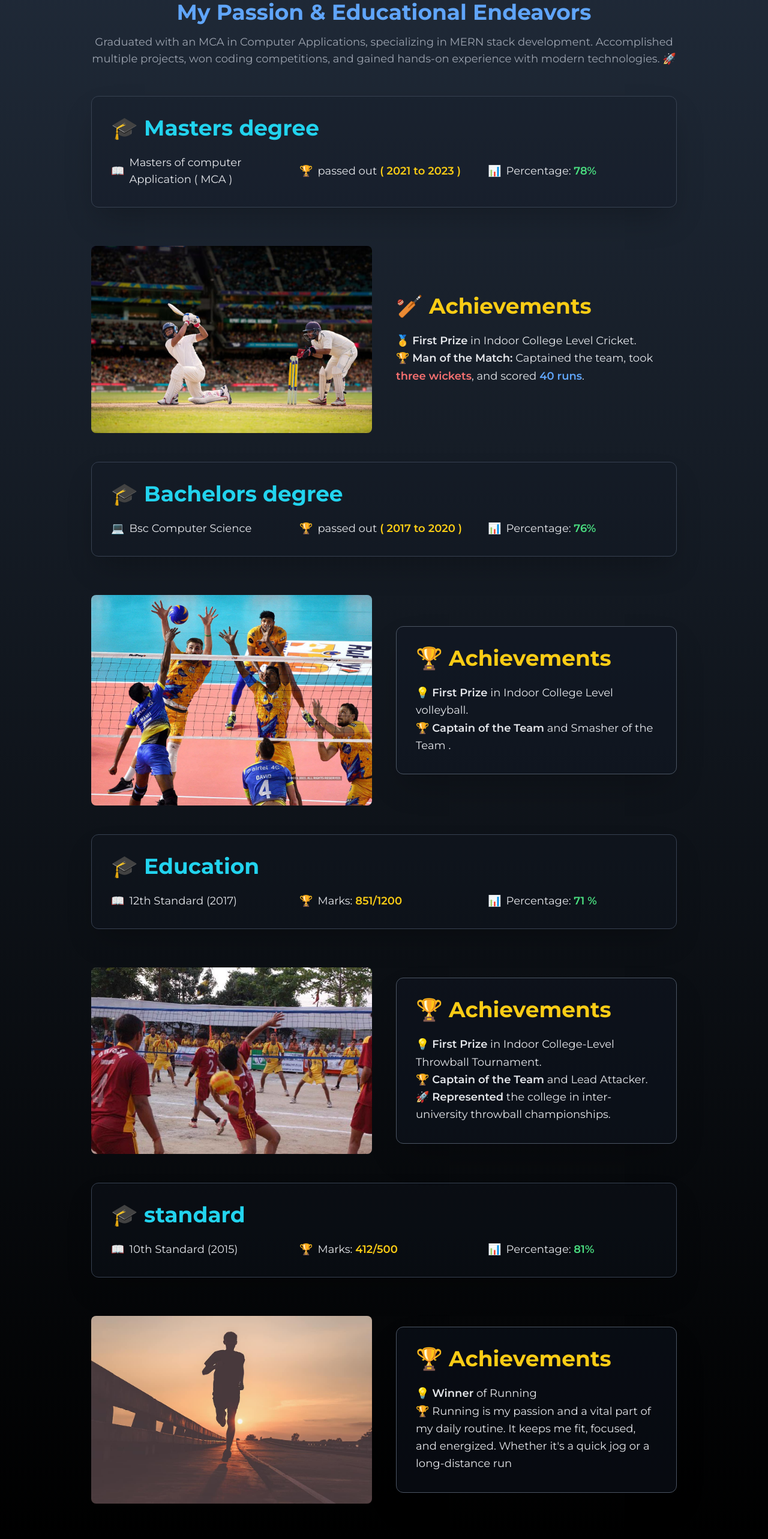
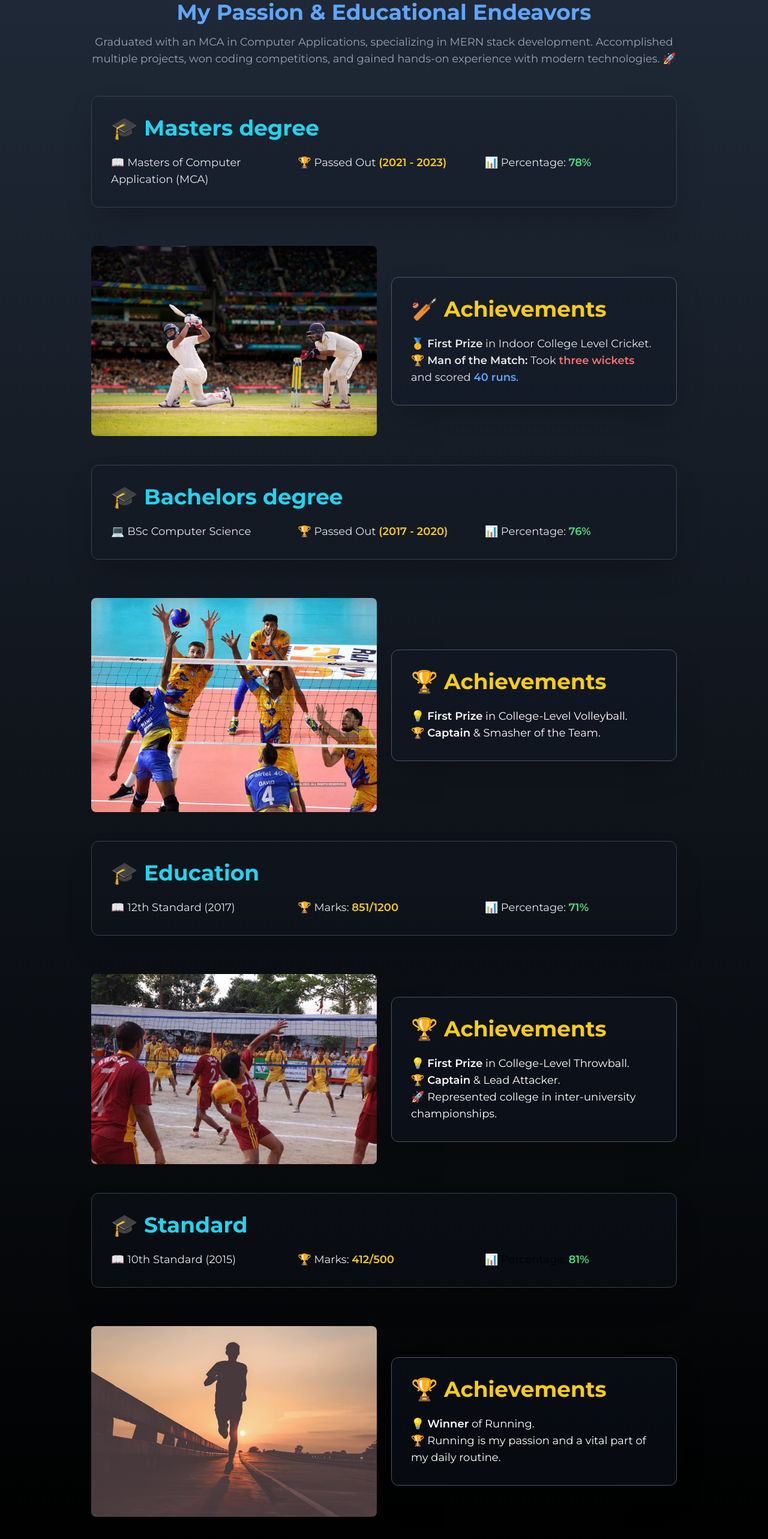
Before and after one commit to anbumanigithub/ReactAnbuPortfolio-anbu_backupvectone, a React (Create React App) app: page / in a window 1280 px wide. Shown: the part 2120-4686 px from the top of the page at 60% size. Built offline with nearby package versions, Linux system fonts and the light colour scheme.

Commit message:
Update About.jsx

```diff
--- a/src/components/About.jsx
+++ b/src/components/About.jsx
@@ -1,3 +1,4 @@
+
 import React from "react";
 import CricketImage from "../assets/cricket2.jpg";
 import VolleyballImage from "../assets/volleyball.jpg";
@@ -9,177 +10,114 @@ const About = () => {
     <>
       <div
         name="about"
-        className="bg-gradient-to-b from-gray-800 to-black py-8 px-4 md:px-0 h-full "
+        className="bg-gradient-to-b from-gray-800 to-black py-8 px-4 sm:px-6 md:px-0 h-full"
       >
-        <div className=" mx-auto max-w-screen-lg h-full">
+        <div className="mx-auto max-w-screen-lg h-full">
           <h2 className="text-4xl font-bold text-center mb-4 text-blue-400">
             My Passion & Educational Endeavors
           </h2>
           <p className="text-lg text-gray-400 text-center mb-6">
             Graduated with an MCA in Computer Applications, specializing in MERN stack development. Accomplished multiple projects, won coding competitions, and gained hands-on experience with modern technologies. 🚀
           </p>
-          <div className="max-w-5xl mx-auto p-6 space-y-16">
-            <div className="bg-gray-900 bg-opacity-30 p-8 rounded-xl shadow-2xl border border-gray-700 overflow-hidden group">
-              <h3 className="text-4xl font-bold text-cyan-400 mb-6 flex items-center gap-2">
+
+          {/* Masters Degree */}
+          <div className="max-w-5xl mx-auto p-4 sm:p-6 space-y-12 sm:space-y-16">
+            <div className="bg-gray-900 bg-opacity-30 p-6 sm:p-8 rounded-xl shadow-2xl border border-gray-700">
+              <h3 className="text-4xl font-bold text-cyan-400 mb-6">
                 🎓 Masters degree
               </h3>
-              <div className="grid grid-cols-1 sm:grid-cols-3 gap-8 text-lg">
-                <p className="flex items-center gap-2">
-                  📖 <span className="text-gray-200"> Masters of computer Application ( MCA )</span>
-                </p>
-                <p className="flex items-center gap-2">
-                  🏆 <span className="text-gray-200">passed out<span className="font-semibold text-yellow-400">  ( 2021 to 2023 )</span></span>
-                </p>
-                <p className="flex items-center gap-2">
-                  📊 <span className="text-gray-200">Percentage: <span className="font-semibold text-green-400">78%</span></span>
-                </p>
+              <div className="grid grid-cols-1 sm:grid-cols-3 gap-6 text-lg">
+                <p className="text-gray-200">📖 Masters of Computer Application (MCA)</p>
+                <p className="text-gray-200">🏆 Passed Out <span className="text-yellow-400 font-semibold">(2021 - 2023)</span></p>
+                <p className="text-gray-200">📊 Percentage: <span className="text-green-400 font-semibold">78%</span></p>
               </div>
             </div>
-            <div className="grid grid-cols-1 md:grid-cols-2 gap-10 items-center">
-              <div>
-                <img
-                  src={CricketImage}
-                  alt="Cricket"
-                  className="w-full h-auto rounded-lg"
-                />
-              </div>
-              <div>
-                <h3 className="text-4xl font-bold mb-6 text-yellow-400 flex items-center gap-2">
-                  🏏 Achievements
-                </h3>
-                <p className="text-lg text-gray-200 leading-relaxed">
-                  🥇 <span className="font-semibold">First Prize</span> in Indoor College Level Cricket.
-                  <br />
-                  🏆 <span className="font-semibold">Man of the Match:</span> Captained the team, took
-                  <span className="text-red-400 font-semibold"> three wickets</span>, and scored
-                  <span className="text-blue-400 font-semibold"> 40 runs</span>.
+
+            <div className="grid grid-cols-1 md:grid-cols-2 gap-6 items-center">
+              <img src={CricketImage} alt="Cricket" className="w-full h-auto rounded-lg object-cover" />
+              <div className="bg-gray-900 bg-opacity-40 p-6 sm:p-8 rounded-xl text-white border border-gray-600 shadow-2xl">
+                <h3 className="text-4xl font-bold mb-6 text-yellow-400">🏏 Achievements</h3>
+                <p className="text-lg text-gray-200">
+                  🥇 <span className="font-semibold">First Prize</span> in Indoor College Level Cricket.<br />
+                  🏆 <span className="font-semibold">Man of the Match:</span> Took <span className="text-red-400 font-semibold">three wickets</span> and scored <span className="text-blue-400 font-semibold">40 runs</span>.
                 </p>
               </div>
             </div>
           </div>
-          <div className="max-w-5xl mx-auto p-6 space-y-16">
-            <div className="bg-gray-900 bg-opacity-30  p-8 rounded-xl shadow-2xl border border-gray-700 overflow-hidden group">
-              <h3 className="text-4xl font-bold text-cyan-400 mb-6 flex items-center gap-2">
-                🎓 Bachelors degree
-              </h3>
-              <div className="grid grid-cols-1 sm:grid-cols-3 gap-8 text-lg">
-                <p className="flex items-center gap-2">
-                  💻 <span className="text-gray-200">Bsc Computer Science</span>
-                </p>
-                <p className="flex items-center gap-2">
-                  🏆 <span className="text-gray-200">passed out<span className="font-semibold text-yellow-400">  ( 2017 to 2020 )</span></span>
-                </p>
-                <p className="flex items-center gap-2">
-                  📊 <span className="text-gray-200">Percentage: <span className="font-semibold text-green-400">76%</span></span>
-                </p>
+
+          {/* Bachelors Degree */}
+          <div className="max-w-5xl mx-auto p-4 sm:p-6 space-y-12 sm:space-y-16">
+            <div className="bg-gray-900 bg-opacity-30 p-6 sm:p-8 rounded-xl shadow-2xl border border-gray-700">
+              <h3 className="text-4xl font-bold text-cyan-400 mb-6">🎓 Bachelors degree</h3>
+              <div className="grid grid-cols-1 sm:grid-cols-3 gap-6 text-lg">
+                <p className="text-gray-200">💻 BSc Computer Science</p>
+                <p className="text-gray-200">🏆 Passed Out <span className="text-yellow-400 font-semibold">(2017 - 2020)</span></p>
+                <p className="text-gray-200">📊 Percentage: <span className="text-green-400 font-semibold">76%</span></p>
               </div>
             </div>
-            <div className="grid grid-cols-1 md:grid-cols-2 gap-10 items-center">
-              <div>
-                <img
-                  src={VolleyballImage}
-                  alt="Volleyball"
-                  className="w-full h-auto rounded-lg"
-                />
-              </div>
-              <div className=" bg-gray-900 bg-opacity-40  p-8 rounded-xl text-white border border-gray-600 shadow-2xl">
-                <h3 className="text-4xl font-bold mb-6 text-yellow-400 flex items-center gap-2">
-                  🏆 Achievements
-                </h3>
-                <p className="text-lg text-gray-200 leading-relaxed">
-                  💡 <span className="font-semibold">First Prize </span> in Indoor College Level volleyball.
-                  <br />
-                  🏆 <span className="font-semibold"> Captain of the Team</span> and Smasher of the Team .
-                  <br />
+
+            <div className="grid grid-cols-1 md:grid-cols-2 gap-6 items-center">
+              <img src={VolleyballImage} alt="Volleyball" className="w-full h-auto rounded-lg object-cover" />
+              <div className="bg-gray-900 bg-opacity-40 p-6 sm:p-8 rounded-xl text-white border border-gray-600 shadow-2xl">
+                <h3 className="text-4xl font-bold mb-6 text-yellow-400">🏆 Achievements</h3>
+                <p className="text-lg">
+                  💡 <span className="font-semibold">First Prize</span> in College-Level Volleyball.<br />
+                  🏆 <span className="font-semibold">Captain</span> & Smasher of the Team.
                 </p>
               </div>
             </div>
           </div>
-          <div className="max-w-5xl mx-auto p-6 space-y-16">
-            <div className="bg-gray-900 bg-opacity-30  p-8 rounded-xl shadow-2xl border border-gray-700 overflow-hidden group">
-              <h3 className="text-4xl font-bold text-cyan-400 mb-6 flex items-center gap-2">
-                🎓 Education
-              </h3>
-              <div className="grid grid-cols-1 sm:grid-cols-3 gap-8 text-lg">
-                <p className="flex items-center gap-2">
-                  📖 <span className="text-gray-200">12th Standard (2017)</span>
-                </p>
-                <p className="flex items-center gap-2">
-                  🏆 <span className="text-gray-200">Marks: <span className="font-semibold text-yellow-400">851/1200</span></span>
-                </p>
-                <p className="flex items-center gap-2">
-                  📊 <span className="text-gray-200">Percentage: <span className="font-semibold text-green-400">71  %</span></span>
-                </p>
+
+          {/* High School Education */}
+          <div className="max-w-5xl mx-auto p-4 sm:p-6 space-y-12 sm:space-y-16">
+            <div className="bg-gray-900 bg-opacity-30 p-6 sm:p-8 rounded-xl shadow-2xl border border-gray-700">
+              <h3 className="text-4xl font-bold text-cyan-400 mb-6">🎓 Education</h3>
+              <div className="grid grid-cols-1 sm:grid-cols-3 gap-6 text-lg">
+                <p className="text-gray-200">📖 12th Standard (2017)</p>
+                <p className="text-gray-200">🏆 Marks: <span className="text-yellow-400 font-semibold">851/1200</span></p>
+                <p className="text-gray-200">📊 Percentage: <span className="text-green-400 font-semibold">71%</span></p>
               </div>
             </div>
-            <div className="grid grid-cols-1 md:grid-cols-2 gap-10 items-center">
-              <div >
-                <img
-                  src={throwballImage}
-                  alt="Cricket"
-                  className="w-full h-auto rounded-lg"
-                />
-              </div>
-              <div className=" bg-gray-900 bg-opacity-40  p-8 rounded-xl text-white border border-gray-600 shadow-2xl">
-                <h3 className="text-4xl font-bold mb-6 text-yellow-400 flex items-center gap-2">
-                  🏆 Achievements
-                </h3>
-                <p className="text-lg text-gray-200 leading-relaxed">
-                  💡 <span className="font-semibold">First Prize</span> in Indoor College-Level Throwball Tournament.
-                  <br />
-                  🏆 <span className="font-semibold">Captain of the Team</span> and Lead Attacker.
-                  <br />
-                  🚀 <span className="font-semibold">Represented</span> the college in inter-university throwball championships.
-                </p>
 
-              </div>
-            </div>
-          </div>
-          <div className="max-w-5xl mx-auto p-6 space-y-16">
-            <div className="bg-gray-900 bg-opacity-30  p-8 rounded-xl shadow-2xl border border-gray-700 overflow-hidden group">
-              <h3 className="text-4xl font-bold text-cyan-400 mb-6 flex items-center gap-2">
-                🎓 standard
-              </h3>
-              <div className="grid grid-cols-1 sm:grid-cols-3 gap-8 text-lg">
-
-                <p className="flex items-center gap-2">
-                  📖 <span className="text-gray-200">10th Standard (2015)</span>
-                </p>
-                <p className="flex items-center gap-2">
-                  🏆 <span className="text-gray-200">Marks: <span className="font-semibold text-yellow-400">412/500</span></span>
-                </p>
-                <p className="flex items-center gap-2">
-                  📊 <span className="text-gray-200">Percentage: <span className="font-semibold text-green-400">81%</span></span>
-                </p>
-
-              </div>
-            </div>
-            <div className="grid grid-cols-1 md:grid-cols-2 gap-10 items-center">
-              <div >
-                <img
-                  src={runningImage}
-                  alt="Cricket"
-                  className="w-full h-auto rounded-lg"
-                />
-              </div>
-              <div className=" bg-gray-900 bg-opacity-40  p-8 rounded-xl text-white border border-gray-600 shadow-2xl">
-                <h3 className="text-4xl font-bold mb-6 text-yellow-400 flex items-center gap-2">
-                  🏆 Achievements
-                </h3>
-                <p className="text-lg text-gray-200 leading-relaxed">
-                  💡 <span className="font-semibold">Winner</span> of Running
-                  <br />
-                  🏆 <span className="font-semibold"></span> Running is my passion and a vital part of my daily routine. It keeps me fit, focused, and energized. Whether it's a quick jog or a long-distance run
-                  <br />
+            <div className="grid grid-cols-1 md:grid-cols-2 gap-6 items-center">
+              <img src={throwballImage} alt="Throwball" className="w-full h-auto rounded-lg object-cover" />
+              <div className="bg-gray-900 bg-opacity-40 p-6 sm:p-8 rounded-xl text-white border border-gray-600 shadow-2xl">
+                <h3 className="text-4xl font-bold mb-6 text-yellow-400">🏆 Achievements</h3>
+                <p className="text-lg">
+                  💡 <span className="font-semibold">First Prize</span> in College-Level Throwball.<br />
+                  🏆 <span className="font-semibold">Captain</span> & Lead Attacker.<br />
+                  🚀 Represented college in inter-university championships.
                 </p>
               </div>
             </div>
           </div>
+
+          {/* 10th Standard */}
+          <div className="max-w-5xl mx-auto p-4 sm:p-6 space-y-12 sm:space-y-16">
+            <div className="bg-gray-900 bg-opacity-30 p-6 sm:p-8 rounded-xl shadow-2xl border border-gray-700">
+              <h3 className="text-4xl font-bold text-cyan-400 mb-6">🎓 Standard</h3>
+              <div className="grid grid-cols-1 sm:grid-cols-3 gap-6 text-lg">
+                <p className="text-gray-200">📖 10th Standard (2015)</p>
+                <p className="text-gray-200">🏆 Marks: <span className="text-yellow-400 font-semibold">412/500</span></p>
+                <p >📊 Percentage: <span className="text-green-400 font-semibold">81%</span></p>
+              </div>
+            </div>
+
+            <div className="grid grid-cols-1 md:grid-cols-2 gap-6 items-center">
+              <img src={runningImage} alt="Running" className="w-full h-auto rounded-lg object-cover" />
+              <div className="bg-gray-900 bg-opacity-40 p-6 sm:p-8 rounded-xl text-white border border-gray-600 shadow-2xl">
+                <h3 className="text-4xl font-bold mb-6 text-yellow-400">🏆 Achievements</h3>
+                <p className="text-lg">
+                  💡 <span className="font-semibold">Winner</span> of Running.<br />
+                  🏆 Running is my passion and a vital part of my daily routine.
+                </p>
+              </div>
+            </div>
+          </div>
+
         </div>
       </div>
-
     </>
-
   );
 };
 
```
